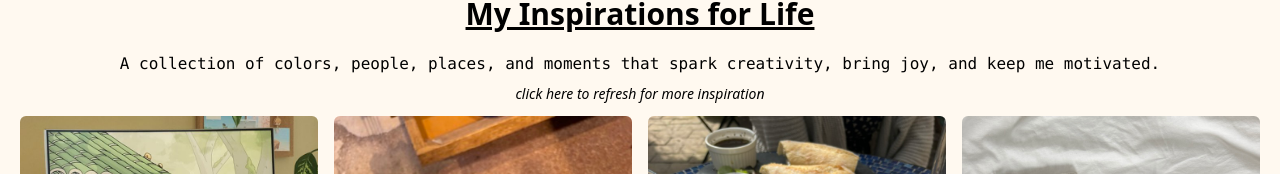
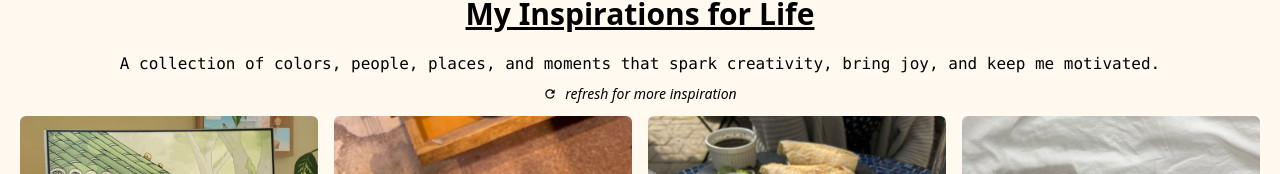
Before and after one commit to livlaurel/personalwebsite, a React (Vite) app in the folder personalweb/: page /#/inspiration in a window 1280 px wide. Shown: the part 124-298 px from the top of the page. Built offline with nearby package versions, Linux system fonts and the light colour scheme.

Commit message:
new refresh icon

```diff
--- a/personalweb/src/pages/inspo.tsx
+++ b/personalweb/src/pages/inspo.tsx
@@ -1,6 +1,7 @@
 import { useMemo } from 'react';
 import Header from '../components/header';
 import Footer from '../components/footer';
+import { MdOutlineRefresh } from "react-icons/md";
 
 const images = import.meta.glob('/src/imgs/inspo/*.jpeg', { eager: true });
 
@@ -26,8 +27,8 @@ const Inspiration = () => {
                         A collection of colors, people, places, and moments that spark creativity, bring joy, and keep me motivated.
                     </p>
 
-                    <button className='text-sm mb-3 font-style: italic' onClick={() => window.location.reload()}>
-                        click here to refresh for more inspiration
+                    <button className='flex items-center text-sm mb-3 font-style: italic' onClick={() => window.location.reload()}>
+                        <MdOutlineRefresh className='mr-2' />  refresh for more inspiration
                     </button>
                 </div>
                 <div className="flex flex-col space-y-6 ml-5 mr-5 h-[435px] overflow-y-auto">
```
